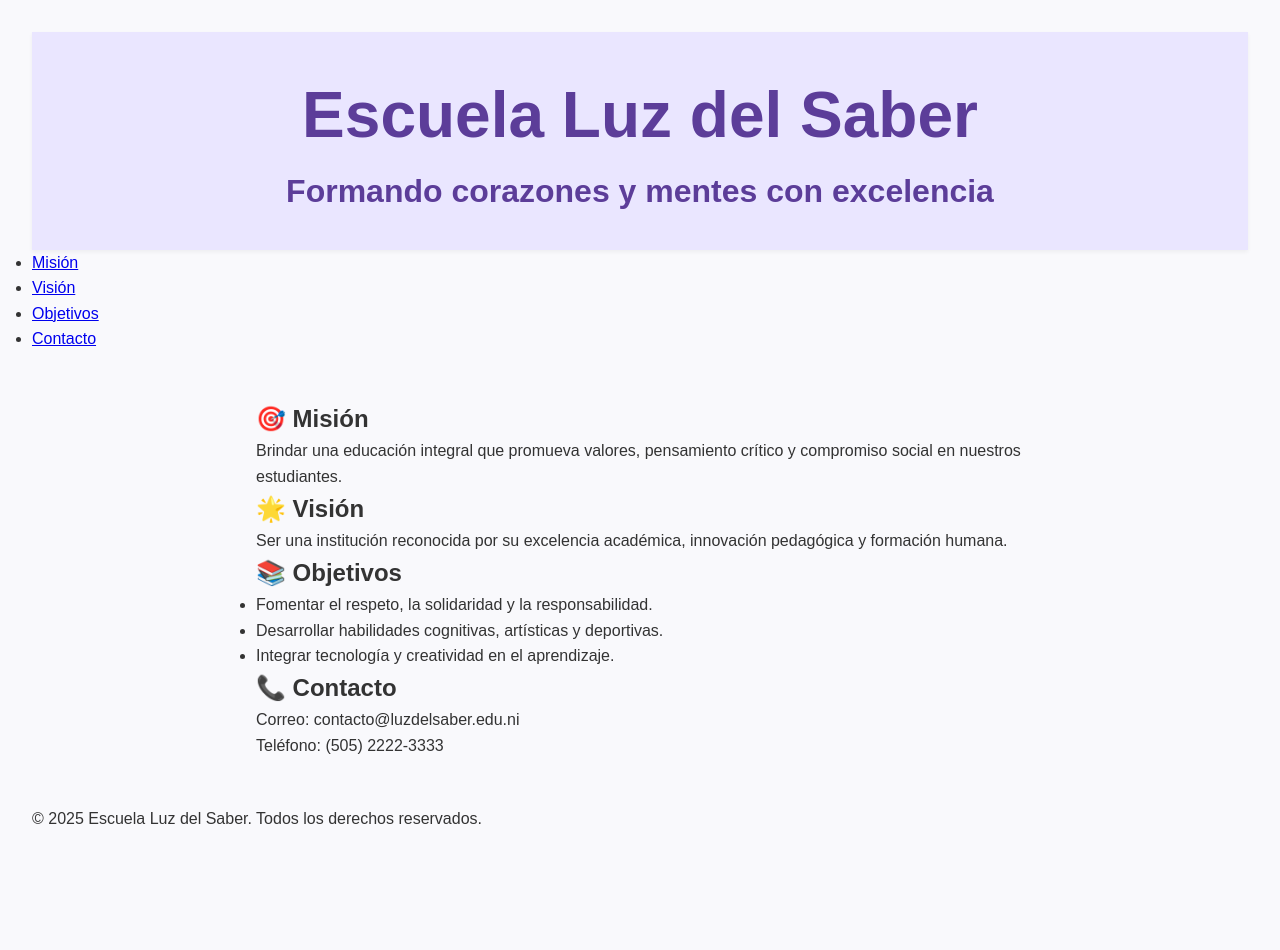
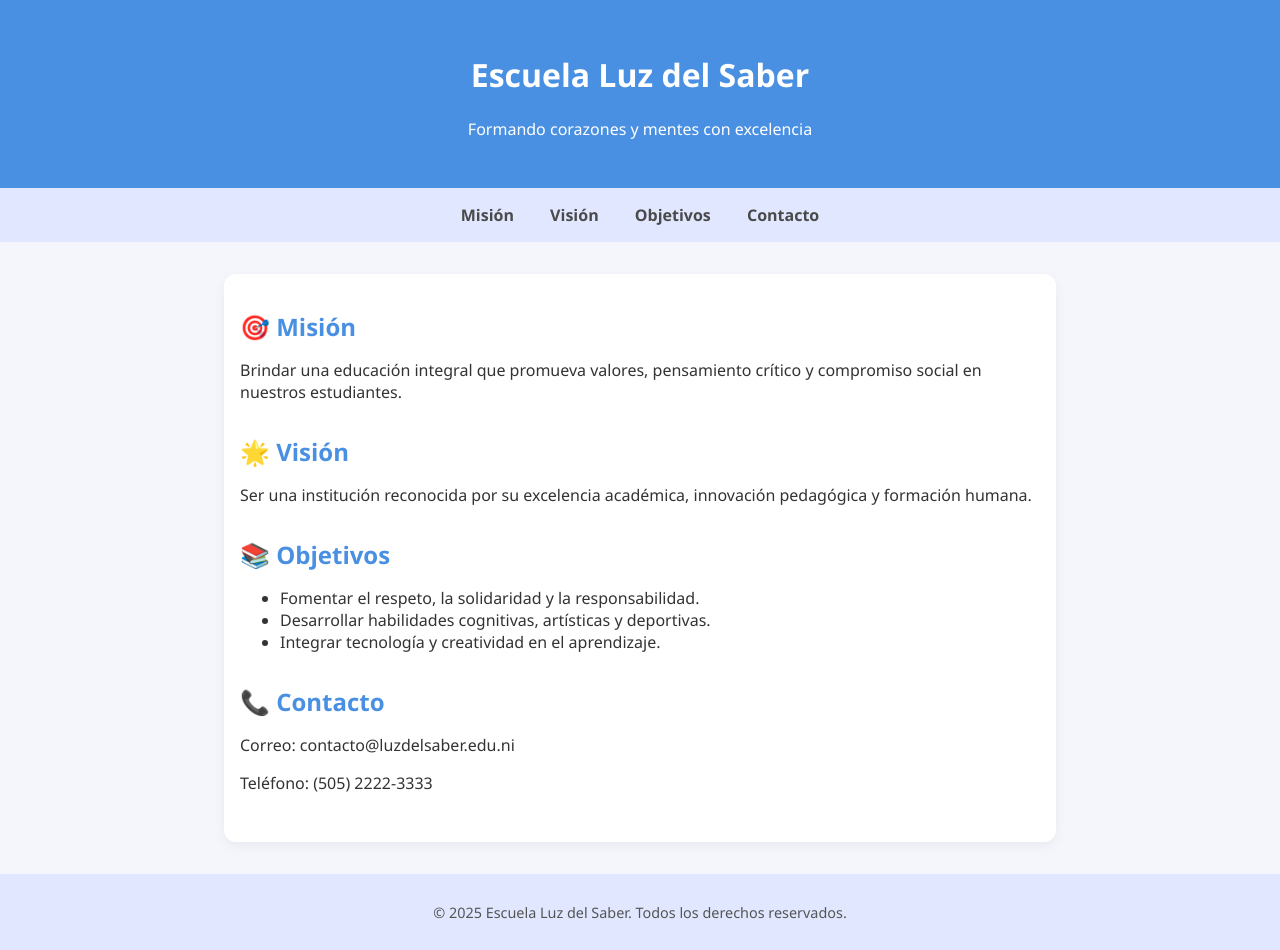
Before and after one commit to cleopatricks123-art/mysite, a plain HTML site: page index.html in a window 1280 px wide. Before the commit the page ends 864 px from the top, so only its background shows below. Drawn offline with Linux system fonts and the light colour scheme.

Commit message:
style.css

```diff
--- a/style.css
+++ b/style.css
@@ -1,32 +1,65 @@
-/* 🌿 Estilo base para página moderna */
-* {
+/* 🌿 Estilo base para página escolar */
+body {
+  font-family: 'Segoe UI', sans-serif;
+  background-color: #f4f6fc;
+  color: #333;
   margin: 0;
   padding: 0;
-  box-sizing: border-box;
 }
 
-body {
-  background-color: #f9f9fc;
-  font-family: 'Poppins', sans-serif;
-  color: #333;
-  padding: 2em;
-  line-height: 1.6;
+header {
+  background-color: #4a90e2;
+  color: white;
+  text-align: center;
+  padding: 2em 1em;
+  box-shadow: 0 2px 6px rgba(0,0,0,0.1);
 }
 
-/* 🧭 Encabezado principal */
-header {
+nav {
+  background-color: #e0e7ff;
+  padding: 1em;
   text-align: center;
-  padding: 1em 0;
-  background-color: #eae6ff;
-  color: #5c3d99;
-  font-size: 2em;
-  font-weight: 600;
-  box-shadow: 0 2px 4px rgba(0,0,0,0.05);
 }
 
-/* 📦 Contenedor general */
+nav ul {
+  list-style: none;
+  padding: 0;
+  margin: 0;
+}
+
+nav ul li {
+  display: inline;
+  margin: 0 1em;
+}
+
+nav ul li a {
+  text-decoration: none;
+  color: #4a4a4a;
+  font-weight: bold;
+}
+
 .container {
   max-width: 800px;
   margin: 2em auto;
   padding: 1em;
-  background-color
+  background-color: white;
+  border-radius: 12px;
+  box-shadow: 0 4px 12px rgba(0,0,0,0.05);
+}
+
+section {
+  margin-bottom: 2em;
+}
+
+section h2 {
+  color: #4a90e2;
+  margin-bottom: 0.5em;
+}
+
+footer {
+  background-color: #e0e7ff;
+  text-align: center;
+  padding: 1em;
+  font-size: 0.9em;
+  color: #555;
+}
```
